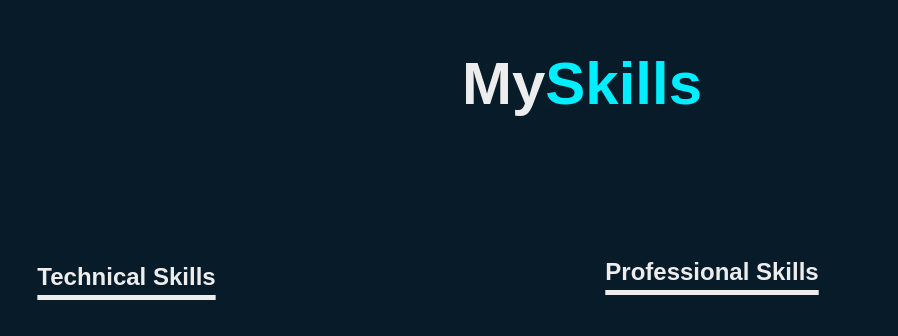
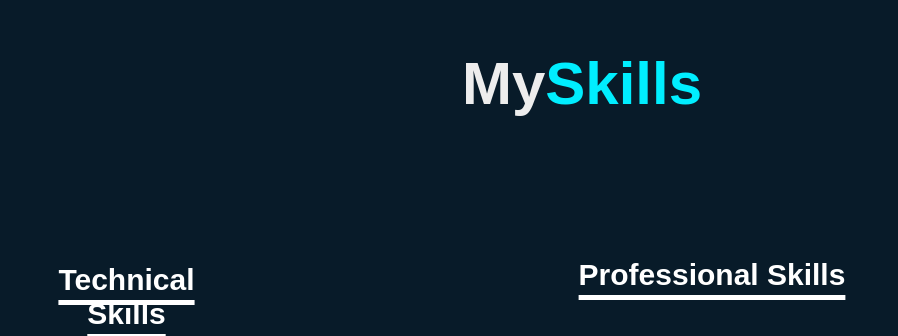
Before and after one commit to BithikaDas08/myportfoloi1234, a plain HTML site: page index.html in a window 1280 px wide. Shown: the part 2062-2398 px from the top of the page, without its empty margins (58-956 px from the left). Drawn offline with nearby package versions, Linux system fonts and the light colour scheme.

Commit message:
Update portfolio.css

```diff
--- a/portfolio.css
+++ b/portfolio.css
@@ -352,12 +352,16 @@ section {
     padding: 75px 90px;
     margin-left: 0;
 }
-.heading1{
+
+.heading1 {
   text-align: center;
+  color: #fff;
+  font-size: 30px;
+  margin-bottom: 100px;
   text-decoration: underline;
   text-underline-offset: 10px;
    text-decoration-thickness:5px;
-    margin-bottom: 50px;
+
 }
 .bar {
     font-size: 23px;
@@ -559,12 +563,15 @@ html {
 }
 
 
-.heading{
+.heading {
   text-align: center;
+  color: #fff;
+  font-size: 30px;
+  margin-bottom: 100px;
   text-decoration: underline;
   text-underline-offset: 10px;
    text-decoration-thickness:5px;
-    margin-bottom: 50px;
+
 }
 
 .radial-bars {
```
Lines whose indentation alone changed are shown as unchanged.
